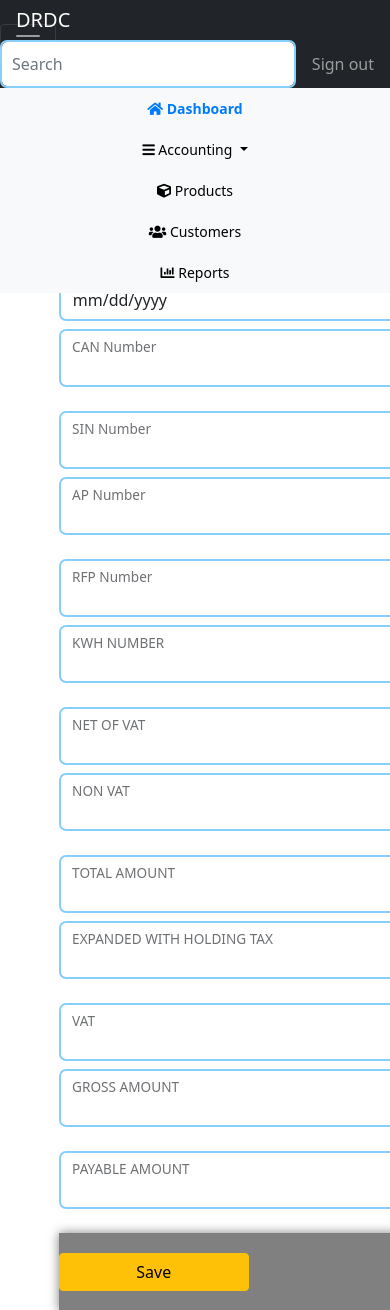
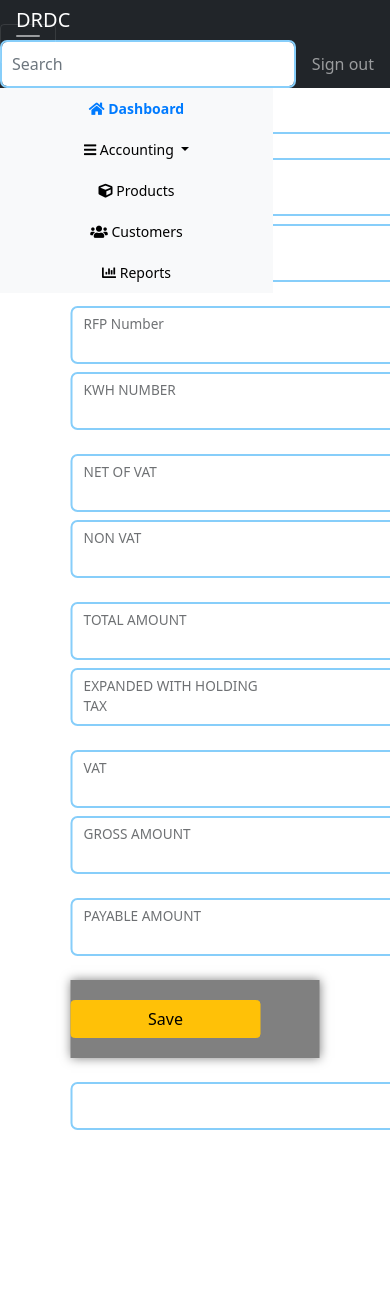
Before and after one commit to joeygracesabusido/duraville, a FastAPI app: page /electricity-dashboard/ in a window 390 px wide; the page is wider, and only the part inside the window is pictured. Shown: the top 1310 px of that part. After the commit the page ends 1130 px from the top of that part, so only its background shows below. Run offline with FastAPI, Linux system fonts and the light colour scheme; some libraries are stand-ins or nearby versions.

Commit message:
02.10.2024 4:48 PM

```diff
--- a/templates/electricity/electricity_monitoring.html
+++ b/templates/electricity/electricity_monitoring.html
@@ -26,9 +26,10 @@ body {
 
     .container {
         position: absolute;
-        top: 80%;
-        left: 62%;
+        top: 50%;
+        left: 50%;
         transform: translate(-50%, -50%);
+        width: 70%;
     }
 
 .container1 {
@@ -101,7 +102,7 @@ input {
 
 @media (max-width: 767px) {
     .sidebar {
-        width: 100%;
+        width: 70%;
         margin-left: 0;
         position: static;
         border-right: none;
```
